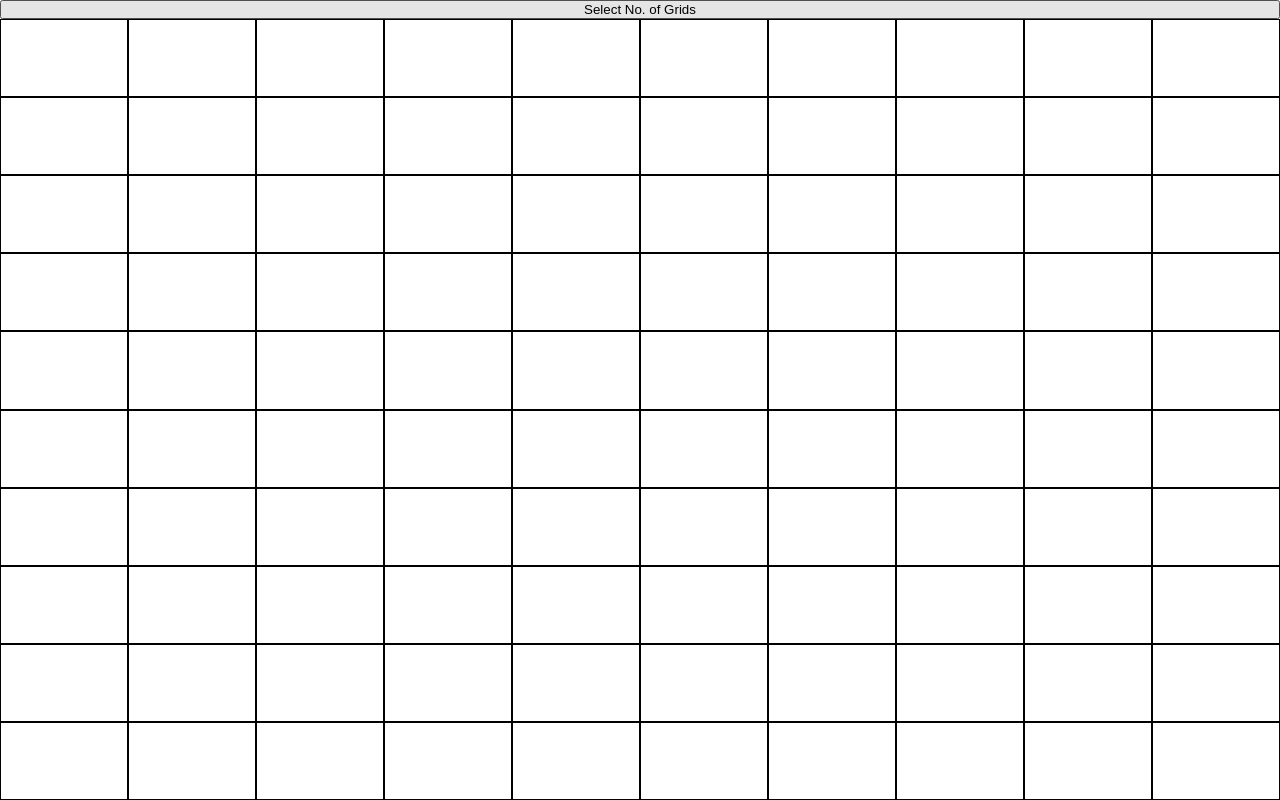
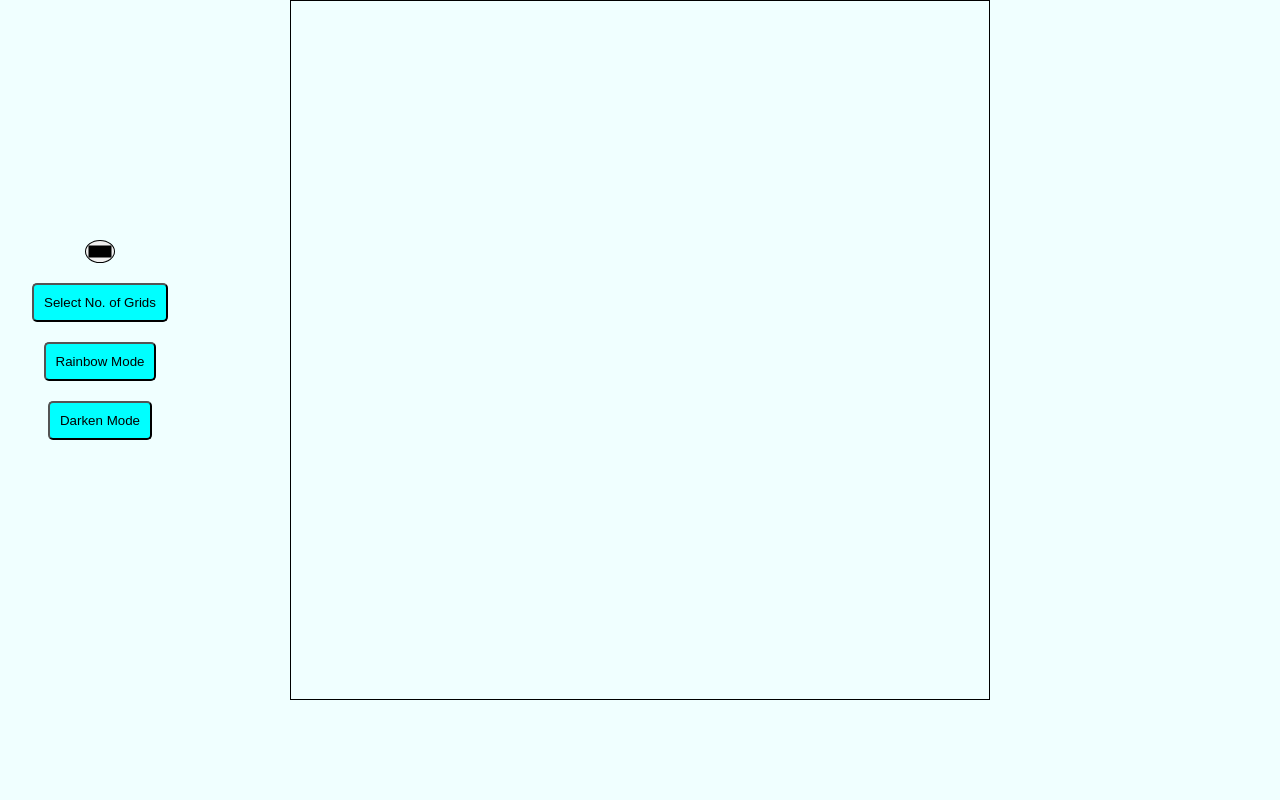
Before and after one commit to xLalice/etch-a-sketch, a plain HTML site: page index.html in a window 1280 px wide. Drawn offline with Linux system fonts and the light colour scheme.

Commit message:
Add Rainbow mode

```diff
--- a/index.html
+++ b/index.html
@@ -10,8 +10,14 @@
 <body>
 
     <div class="container">
-        <button onclick="gridSelect()">Select No. of Grids</button>
 
+    </div>
+    <div class="controls">
+        <input type="color" id="colorPicker" onchange="colorPick()">
+
+        <button class="btn btn-dark" onclick="gridSelect()">Select No. of Grids</button>
+        <button class="btn btn-dark" onclick="rainbowMode()">Rainbow Mode</button>
+        <button class="btn btn-dark" onclick="darkenMode()">Darken Mode</button>
     </div>
     <script src="script.js"></script>
 </body>
--- a/script.js
+++ b/script.js
@@ -1,5 +1,12 @@
 const container = document.querySelector(".container");
 const button = document.querySelector("button");
+
+const DEFAULT_COLOR = "black";
+const DEFAULT_SIZE = 16;
+const DEFAULT_MODE = "color";
+
+let selectedColor = "aqua";
+let currentMode = "color";
 
 function createGrid(size){
     for (let i = 0; i < size; i++){
@@ -20,14 +27,26 @@ function createGrid(size){
 
 
 function gridSelect(){
-    let gridNum = prompt("Enter number of grids");
+    let userInput = prompt("Enter number of grids");
+
+    var number = parseInt(userInput);
+
+    if (isNaN(number)) {
+        alert('Invalid input. Please enter a number.');
+        gridSelect();
+    } else if (number < 1 || number > 100) {
+        alert('Invalid input. Please enter a number between 1 and 100.');
+        gridSelect();
+    } else {
+        console.log('Valid number:', number);
+    }
 
 
-    while (container.lastChild !== button){
+    while (container.firstChild){
         container.removeChild(container.lastChild);
     }
 
-    createGrid(gridNum);
+    createGrid(userInput);
 }
 
 function hoverEventListener(){
@@ -35,10 +54,63 @@ function hoverEventListener(){
 
     cells.forEach(cell => {
         cell.addEventListener("mouseenter", () => {
-            cell.style.cssText = "background-color: aqua;";
+            if (currentMode == "rainbow"){
+                rainbowMode();
+            }
+            else if (currentMode == "darken"){
+                darkenMode();
+            }
+            cell.style.cssText = `background-color: ${selectedColor};`;
         })
     })
 }
 
+function colorPick(){
+    // Get the color picker input element
+    var colorPicker = document.getElementById('colorPicker');
+
+    // Add event listener to the color picker
+    colorPicker.addEventListener('input', event => {
+    // Get the selected color
+    selectedColor = event.target.value;
+    });
+}
+
+function rainbowMode(){
+    currentMode = "rainbow"
+    let redValue = (Math.random()*255) + 1;
+    let greenValue = (Math.random()*255) + 1;
+    let blueValue = (Math.random()*255) + 1;
+
+    selectedColor = `rgb(${redValue}, ${greenValue}, ${blueValue})`;
+}
+
+function darkenMode(){
+    currentMode = "darken";
+    var colorPicker = document.getElementById('colorPicker');
+    selectedColor = colorPicker.value;
+    console.log(selectedColor)
+
+    // Parse the color value to separate the components
+    var red = parseInt(selectedColor.slice(1, 3), 16);
+    var green = parseInt(selectedColor.slice(3, 5), 16);
+    var blue = parseInt(selectedColor.slice(5), 16);
+
+    // Add 10 to each component
+    red += 10;
+    green += 10;
+    blue += 10;
+
+    // Ensure the values are within the valid range (0 to 255)
+    red = Math.min(Math.max(red, 0), 255);
+    green = Math.min(Math.max(green, 0), 255);
+    blue = Math.min(Math.max(blue, 0), 255);
+
+    // Convert the updated components back to hexadecimal and format the color value
+    console.log("#" + red.toString(16).padStart(2, '0') + green.toString(16).padStart(2, '0') + blue.toString(16).padStart(2, '0'));
+}
+
+
 createGrid(10);
 hoverEventListener();
+colorPick();
--- a/styles.css
+++ b/styles.css
@@ -4,23 +4,52 @@
     padding: 0;
 }
 
+body {
+    background-color: azure;
+}
+
 .container {
     display: flex;
     flex-direction: column;
-    height: 100vh;
-    width: 100%;
+    height: 700px;
+    width: 700px;
+    margin: 0 auto 50px ;
+    border: 1px solid black;
+}
+
+.controls {
+    position: absolute;
+    left: 0;
+    top: 30%;
+    display: flex;
+    flex-direction: column;
+    height: 200px;
+    width: 200px;
+    gap: 10%;
+    justify-content: center;
+    align-items: center;
 }
 
 .row {
     display: flex;
-    height: 16%;
+    flex: 1;
 }
 .cell {
-    width: 100%;
-    border: .5px solid black;
+    flex: 1;
 }
 
 button {
     display: inline-block;
     margin: auto 0;
+    padding: 10px;
+    background-color: aqua;
+    border-radius: 5px;
 }
+
+input[type="color"] {
+    appearance: none;
+    width: 30px;
+    height: 30px;
+    border-radius: 50%;
+    padding: 0;
+  }
```
